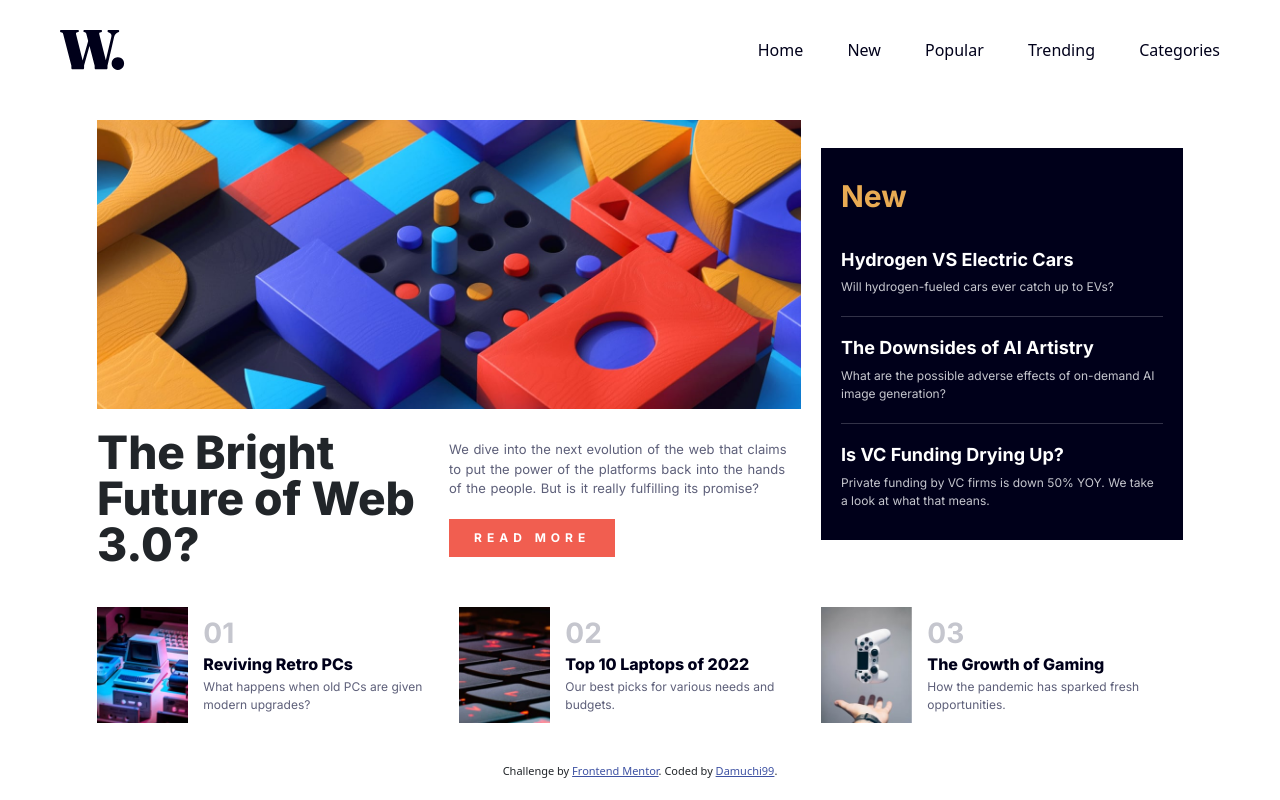
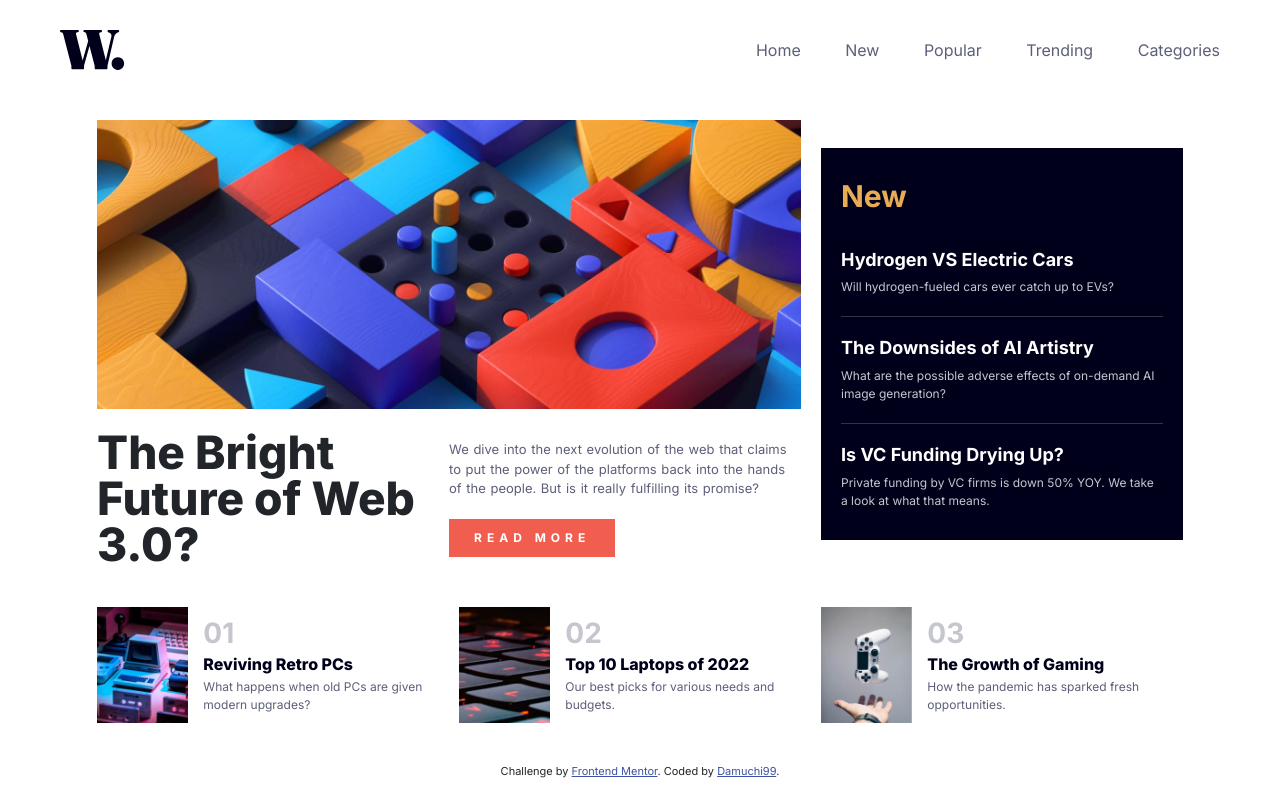
Before and after one commit to Damuchi99/dm99-news-homepage-main, a plain HTML site: page index.html in a window 1280 px wide. Drawn offline with nearby package versions, Linux system fonts and the light colour scheme.

Commit message:
Arreglos en el header

```diff
--- a/styles/header.css
+++ b/styles/header.css
@@ -12,7 +12,7 @@ header{
 header a{
     font-weight: 400;
     text-decoration: none;
-    color: rgb(0, 0, 26);
+    color: rgb(93, 95, 121);
 }
 
 header .logo{
--- a/styles/styles.css
+++ b/styles/styles.css
@@ -8,7 +8,7 @@
 @import "other-articles.css";
 
 *{
-    font-family: "Inter";
+    font-family: "Inter"!important;
     box-sizing: border-box;
     margin: 0;
     padding: 0;
```
